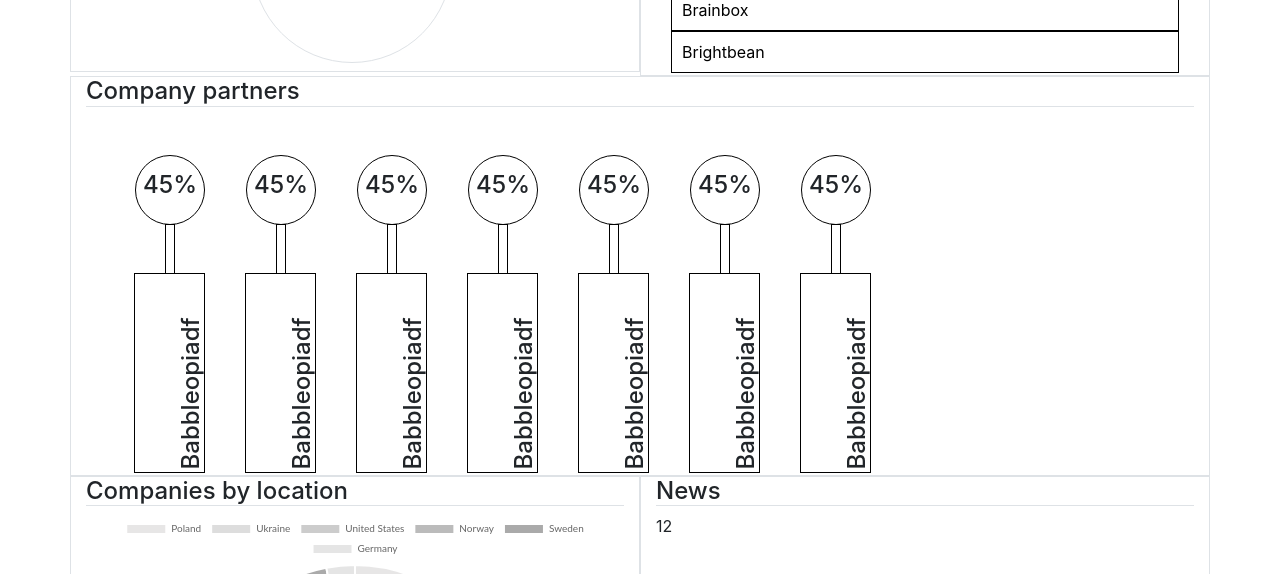
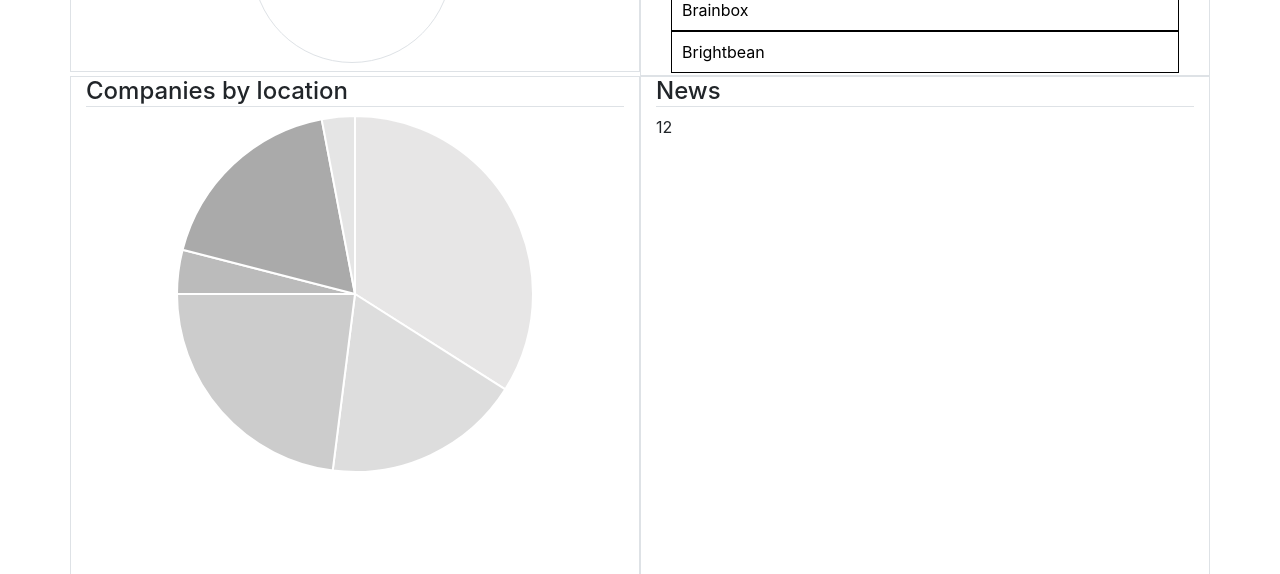
Before and after one commit to RomSribn/company, a plain HTML site: page index.html in a window 1280 px wide. Shown: the part 226-800 px from the top of the page. Drawn offline with nearby package versions, Linux system fonts and the light colour scheme.

Commit message:
Before news

```diff
--- a/diagrams.js
+++ b/diagrams.js
@@ -36,13 +36,13 @@ console.log(typeof res[0]);
 var oilCanvas = document.getElementById("oilChart");
 
 
-oilCanvas.addEventListener('click', handleClick);
+// oilCanvas.addEventListener('click', handleClick);
 
 function handleClick(event){
 	console.log(event);
 }
 Chart.defaults.global.defaultFontFamily = "Lato";
-Chart.defaults.global.defaultFontSize = 10;
+Chart.defaults.global.defaultFontSize = 18;
 
 var oilData = {
 	labels: uniqArr,
@@ -63,8 +63,18 @@ var pieChart = new Chart(oilCanvas, {
   type: 'pie',
   data: oilData,
   options: {
-        labels: {
-            display: false,
-        }
-    }
+                    legend: {
+                        display: false
+                    },
+                    'onClick' : function (evt, item) {
+                    	oilCanvas.classList.add('d-none');
+                    	fields.listByCountries.classList.remove('d-none');
+                    	let label = item[0]._model.label;
+                        fields.listByCountries.innerHTML = createNameByCountries(jsondata, label)
+                    }
+                }
 });
+oilCanvas.onclick = function(evt){
+    var activePoints = pieChart.getElementsAtEvent(evt);
+    // => activePoints is an array of points on the canvas that are at the same position as the click event.
+};
--- a/index.html
+++ b/index.html
@@ -29,7 +29,7 @@
 		</div>
 		<div class="container">
 			<div class="row">
-				<div class="col-md-12 border">
+				<div class="col-md-12 border d-none" id="partners">
 					<h4 class="border-bottom">Company partners</h4>
 					<div class="partnersList p-2">
 
@@ -40,42 +40,7 @@
 							<h4>Babbleopiadf</h4>
 						</div>
 
-						<div class="partnerListItem">
-							<div class="line">
-								<div class="circleSmall"><h4 class="inner">45%</h4></div>
-							</div>
-							<h4>Babbleopiadf</h4>
-						</div>
-						<div class="partnerListItem">
-							<div class="line">
-								<div class="circleSmall"><h4 class="inner">45%</h4></div>
-							</div>
-							<h4>Babbleopiadf</h4>
-						</div>
-						<div class="partnerListItem">
-							<div class="line">
-								<div class="circleSmall"><h4 class="inner">45%</h4></div>
-							</div>
-							<h4>Babbleopiadf</h4>
-						</div>
-						<div class="partnerListItem">
-							<div class="line">
-								<div class="circleSmall"><h4 class="inner">45%</h4></div>
-							</div>
-							<h4>Babbleopiadf</h4>
-						</div>
-						<div class="partnerListItem">
-							<div class="line">
-								<div class="circleSmall"><h4 class="inner">45%</h4></div>
-							</div>
-							<h4>Babbleopiadf</h4>
-						</div>
-						<div class="partnerListItem">
-							<div class="line">
-								<div class="circleSmall"><h4 class="inner">45%</h4></div>
-							</div>
-							<h4>Babbleopiadf</h4>
-						</div>
+
 
 					</div>
 				</div>
@@ -85,8 +50,10 @@
 			<div class="row">
 				<div class="col-md-6 col-sm-12 border">
 					<h4 class="border-bottom">Companies by location</h4>
-					<canvas id="oilChart" width="300" height="200"></canvas>
+					<canvas id="oilChart" width="300" height="200" class=""></canvas>
+					<select class="col-md-12 listByCountry " size='5' id="listByCountry"></select>
 				</div>
+
 				<div class="col-md-6 col-sm-12 border">
 					<h4 class="border-bottom">News</h4>
 					12
--- a/script.js
+++ b/script.js
@@ -6,15 +6,28 @@ const log = txt => console.log(txt);
 const fields = {
 	total: document.querySelector('.total'),
 	listCompanies: document.getElementById('listCompanies'),
-	listPartners: document.querySelector('.partnersList')
+	listPartners: document.querySelector('.partnersList'),
+	listByCountries: document.getElementById('listByCountry'),
+	partners: document.getElementById('partners')
 }
-
+log(fields.partners)
 log(fields.total.innerHTML)
 
 log(fields.listCompanies)
 
 fields.listCompanies.addEventListener('click', handleGetListName)
-//formatting list of companies
+fields.listByCountries.addEventListener('click', handleHide)
+
+
+//hiding listByCountries after click
+function handleHide(event){
+	const evt = event.target
+	fields.listByCountries.classList.add('d-none');
+	oilCanvas.classList.remove('d-none')
+}
+
+
+//creating list of companies
 function createNameList(company){
 	let markup = [];
 	company.list.forEach(item => {
@@ -22,7 +35,16 @@ function createNameList(company){
 	})
 	return markup
 }
-
+//list of companies by countries
+function createNameByCountries(company, item){
+	let markup = [];
+	company.list.forEach(i => {
+		if(i.location.name === item){
+			markup.push(`<option>${i.name}</option>`)
+		}
+	})
+	return markup
+}
 //create list of partners
 // function createPartnersList(company){
 // 	let markup = [];
@@ -39,6 +61,7 @@ function createNameList(company){
 
 //getting name company from "List of companies"
 function handleGetListName(event){
+	fields.partners.classList.remove('d-none')
 	var evt = event.target
 	log(event)
 	let markup = [];
```
